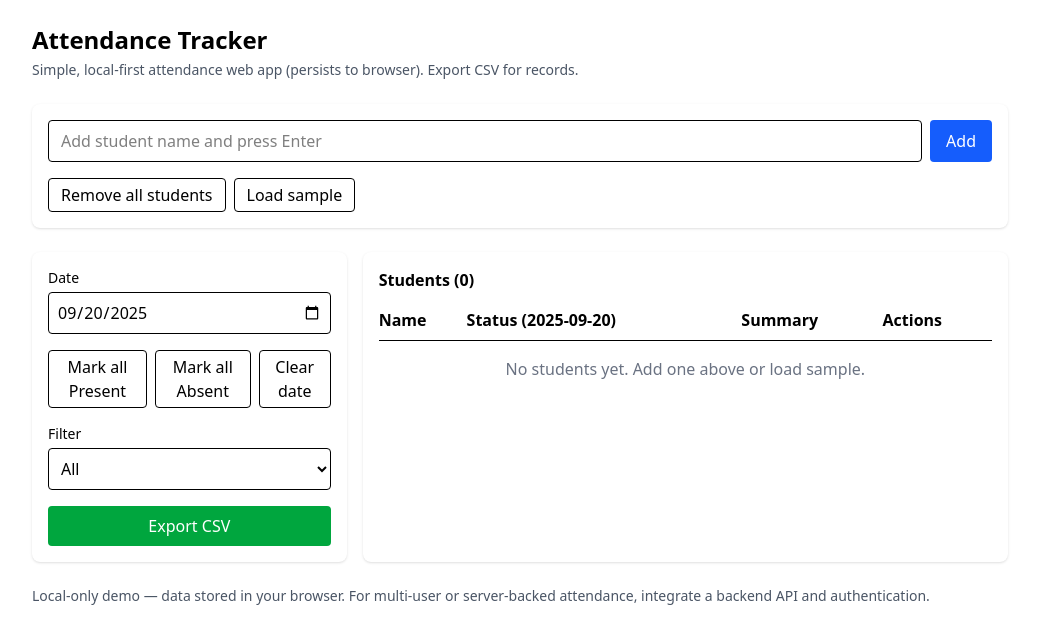
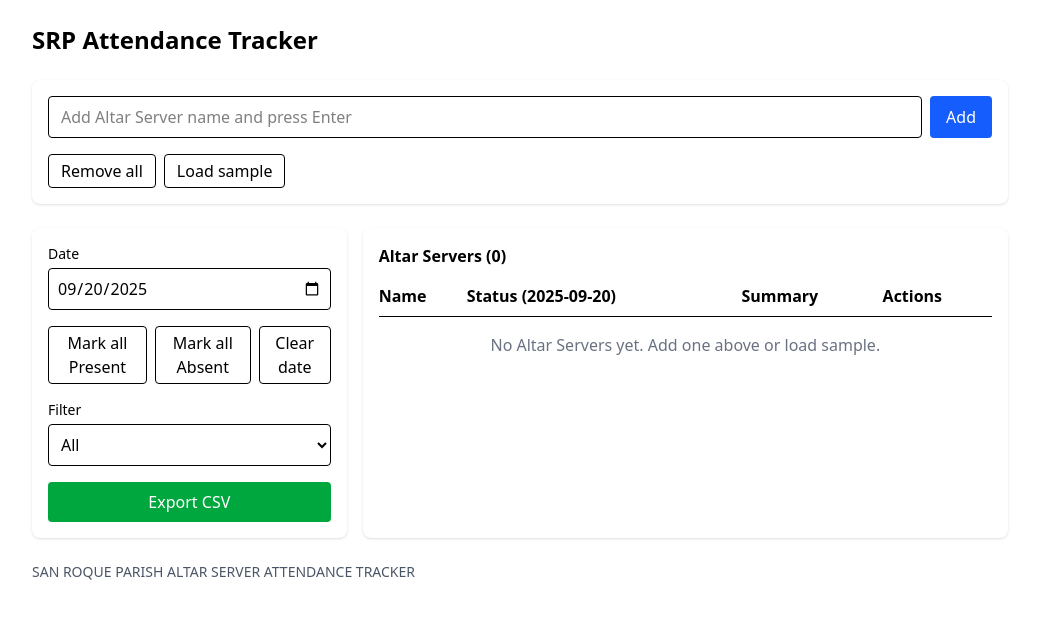
Before and after one commit to devCarlJoseph/SRP-Attendance, a React (Vite) app: page / in a window 1280 px wide. Shown: the top 644 px of the page, without its empty margins (120-1158 px from the left). Built offline with nearby package versions, Linux system fonts and the light colour scheme.

Commit message:
new changes

```diff
--- a/src/App.jsx
+++ b/src/App.jsx
@@ -1,16 +1,4 @@
 import React, { useEffect, useState } from "react";
-
-// AttendanceTracker.jsx
-// Single-file React component (Tailwind CSS classes used)
-// Features:
-// - Add / remove students
-// - Select date and mark Present / Absent (and toggle)
-// - Persist data to localStorage
-// - View per-date attendance and per-student summary
-// - Export selected date as CSV
-// How to use:
-// - Drop this component into a React app that has Tailwind configured.
-// - Example: Create a new Vite + React project, install Tailwind, and render <AttendanceTracker /> in App.jsx.
 
 const STORAGE_KEY = "attendance_tracker_v1";
 
@@ -143,15 +131,14 @@ export default function AttendanceTracker() {
   return (
     <div className="max-w-5xl mx-auto p-6">
       <header className="mb-6">
-        <h1 className="text-2xl font-bold mb-1">Attendance Tracker</h1>
-        <p className="text-sm text-gray-600">Simple, local-first attendance web app (persists to browser). Export CSV for records.</p>
+        <h1 className="text-2xl font-bold mb-1">SRP Attendance Tracker</h1>
       </header>
 
       <section className="bg-white rounded-lg shadow p-4 mb-6">
         <form onSubmit={addStudent} className="flex gap-2">
           <input
             className="flex-1 border rounded px-3 py-2"
-            placeholder="Add student name and press Enter"
+            placeholder="Add Altar Server name and press Enter"
             value={nameInput}
             onChange={(e) => setNameInput(e.target.value)}
           />
@@ -162,7 +149,7 @@ export default function AttendanceTracker() {
 
         <div className="mt-4 flex gap-2 flex-wrap">
           <button className="px-3 py-1 rounded border" onClick={() => setStudents([])} title="Remove all students">
-            Remove all students
+            Remove all
           </button>
           <button
             className="px-3 py-1 rounded border"
@@ -207,7 +194,7 @@ export default function AttendanceTracker() {
         </div>
 
         <div className="md:col-span-2 bg-white rounded-lg shadow p-4">
-          <h2 className="font-semibold mb-2">Students ({students.length})</h2>
+          <h2 className="font-semibold mb-2">Altar Servers ({students.length})</h2>
           <div className="overflow-auto">
             <table className="min-w-full text-left">
               <thead>
@@ -251,7 +238,7 @@ export default function AttendanceTracker() {
                 })}
                 {students.length === 0 && (
                   <tr>
-                    <td colSpan={4} className="py-4 text-center text-gray-500">No students yet. Add one above or load sample.</td>
+                    <td colSpan={4} className="py-4 text-center text-gray-500">No Altar Servers yet. Add one above or load sample.</td>
                   </tr>
                 )}
               </tbody>
@@ -261,7 +248,7 @@ export default function AttendanceTracker() {
       </section>
 
       <footer className="text-sm text-gray-600 mt-6">
-        Local-only demo — data stored in your browser. For multi-user or server-backed attendance, integrate a backend API and authentication.
+        SAN ROQUE PARISH ALTAR SERVER ATTENDANCE TRACKER
       </footer>
     </div>
   );
```
